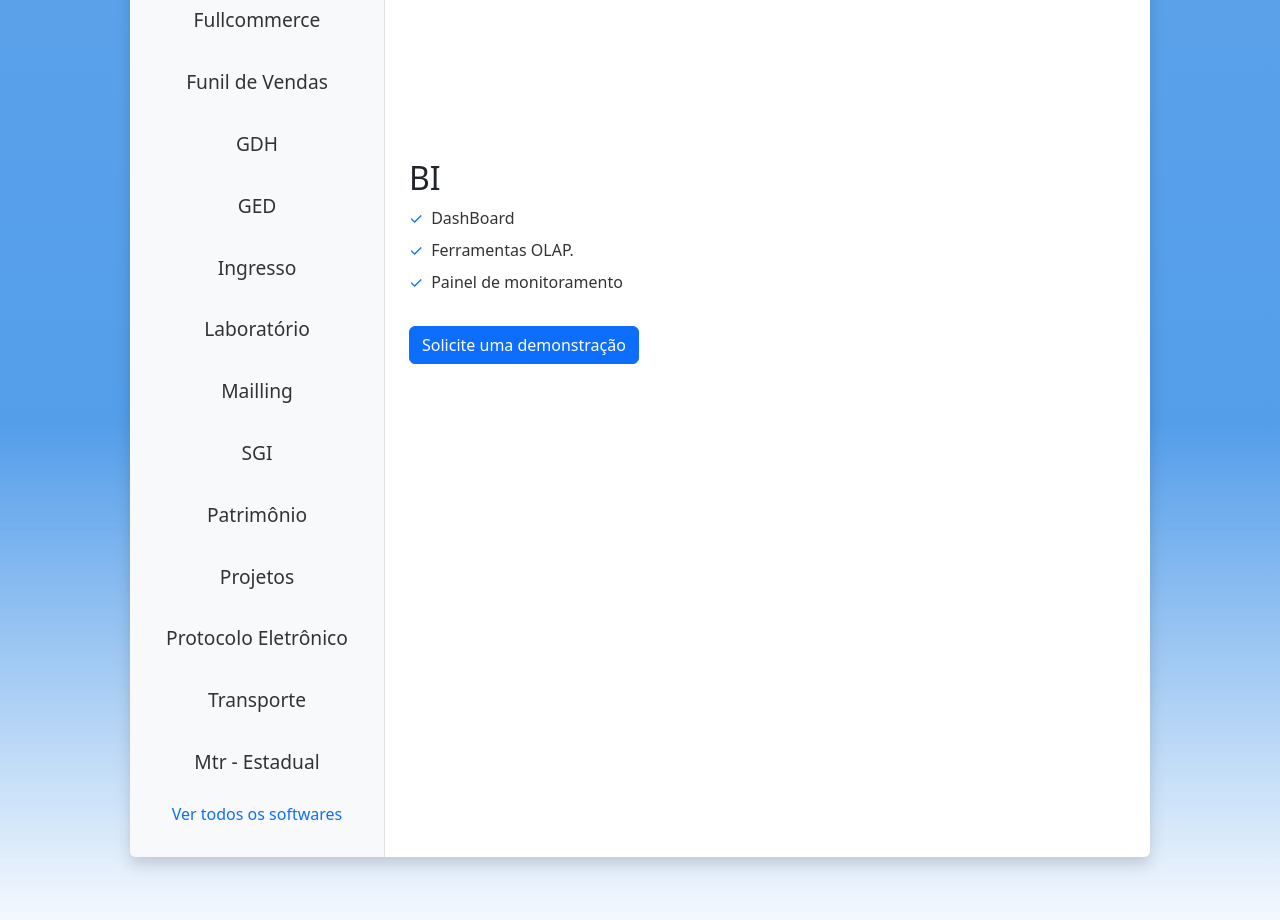
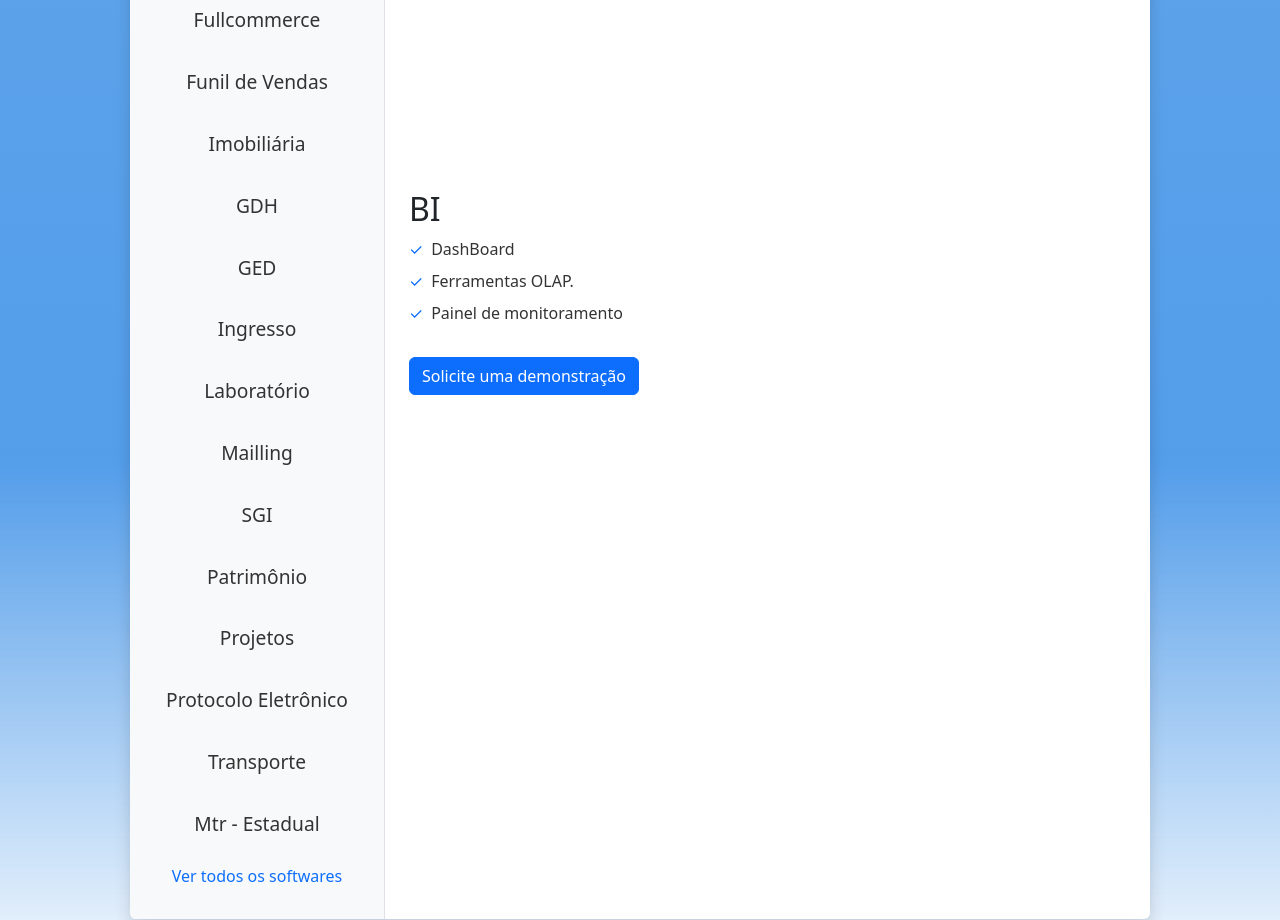
Before and after one commit to GreyPompom/conob_software, a React (Create React App) app: page / in a window 1280 px wide. Shown: the part 2000-2920 px from the top of the page. Built offline with nearby package versions, Linux system fonts and the light colour scheme.

Commit message:
ajustes site

```diff
--- a/src/Dados/SofwaresDescription.js
+++ b/src/Dados/SofwaresDescription.js
@@ -24,7 +24,6 @@ const conob = [
         idclass: 'conob-bi',
         home: true
     },
-
     {
         title: 'Compras',
         image: require('../assets/Systems/image-default-card.png'),
@@ -50,6 +49,18 @@ const conob = [
         system: 'Conob',
         idclass: 'conob-contrato',
         home: true
+    },
+    {
+        title: 'Construtora',
+        image: require('../assets/Systems/image-default-card.png'),
+        definitions: [
+            'Registro de obras e unidades.',
+            'Controle de vendas, negociação e financiamento prório.',
+            'Diário de Obra Mobile.'
+        ],
+        system: 'Conob',
+        idclass: 'conob-construtora',
+        home: false
     },
     {
         title: 'Estoque',
@@ -111,6 +122,18 @@ const conob = [
         ],
         system: 'Conob',
         idclass: 'conob-funil',
+        home: true
+    },
+    {
+        title: 'Imobiliária',
+        image: require('../assets/Systems/image-default-card.png'),
+        definitions: [
+            'Controle de vendas e locação.',
+            'Reserva on-line',
+            'Controle de limpeza e manutenção'
+        ],
+        system: 'Conob',
+        idclass: 'conob-gdh',
         home: true
     },
     {
```
